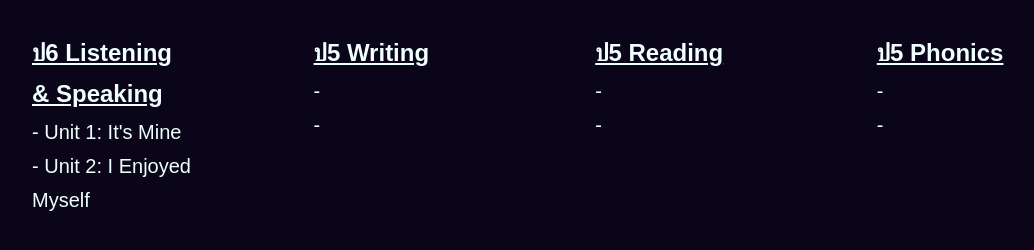
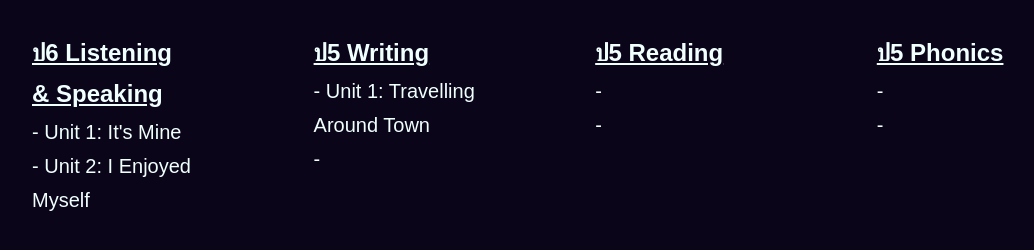
Before and after one commit to tw-23/cpw, a plain HTML site: page index.html in a window 1280 px wide. Shown: the part 82-332 px from the top of the page, without its empty margins (8-1042 px from the left). Drawn offline with Linux system fonts and the light colour scheme.

Commit message:
Update index.html

```diff
--- a/index.html
+++ b/index.html
@@ -17,7 +17,7 @@
       </div>
       <div class="p5-writing links-column">
         <h2>ป5 Writing</h2>
-        <a href="#">- </a>
+        <a href="https://icedrive.net/s/DSgaVxbAwAaVi5WtjT4wk9yyG3aZ">- Unit 1: Travelling Around Town</a>
         <a href="#">- </a>
       </div>
       <div class="p5-reading links-column">
```
